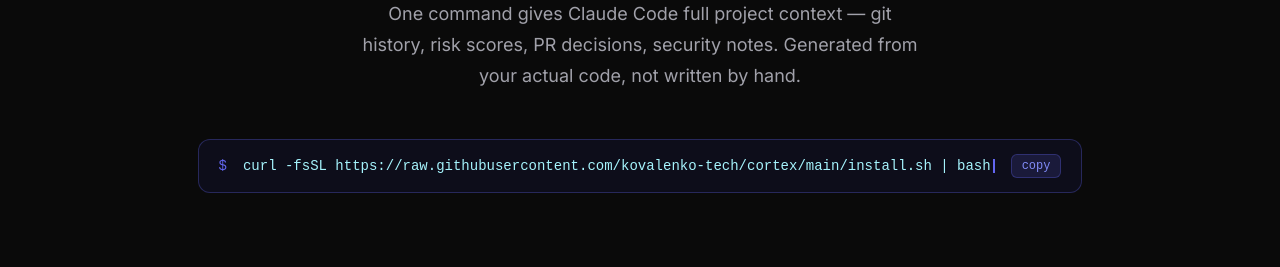
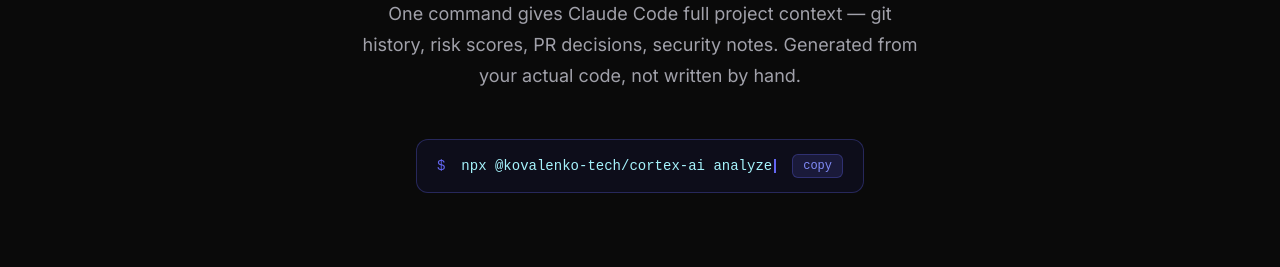
Before and after one commit to kovalenko-tech/cortex, a plain HTML site: page docs/index.html in a window 1280 px wide. Shown: the part 533-800 px from the top of the page. Drawn offline with Linux system fonts and the light colour scheme.

Commit message:
docs: update README, npm package description, install.sh with proper npx command

```diff
--- a/docs/index.html
+++ b/docs/index.html
@@ -922,7 +922,7 @@
     function typeInstallCmd() {
       const target = document.getElementById('typed-cmd');
       if (!target) return;
-      const text = 'curl -fsSL https://raw.githubusercontent.com/kovalenko-tech/cortex/main/install.sh | bash';
+      const text = 'npx @kovalenko-tech/cortex-ai analyze';
       let i = 0;
       target.textContent = '';
 
```
Also changed, not shown: npm/package.json (+26 -6 lines), README.md, npm/README.md, 1 other file.
